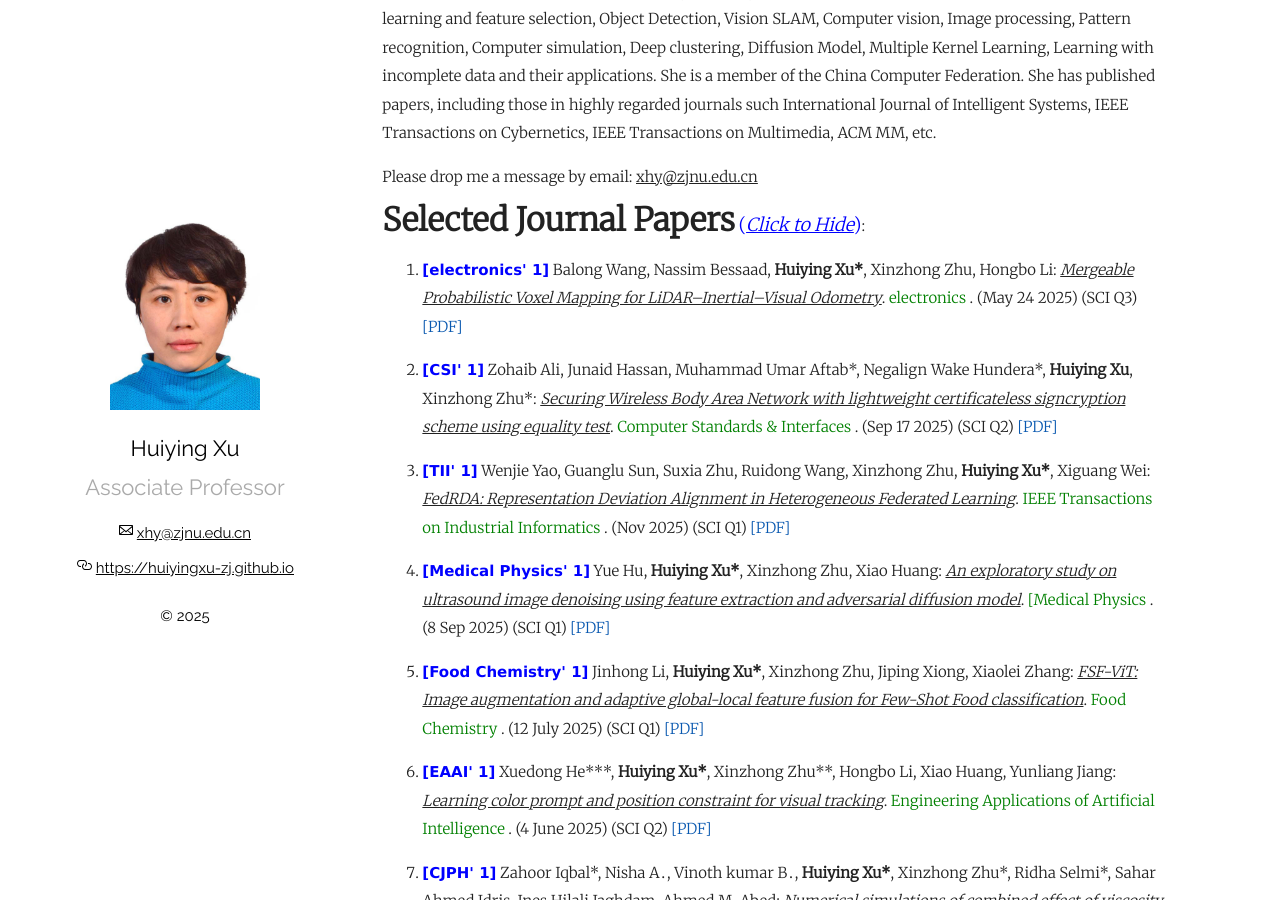
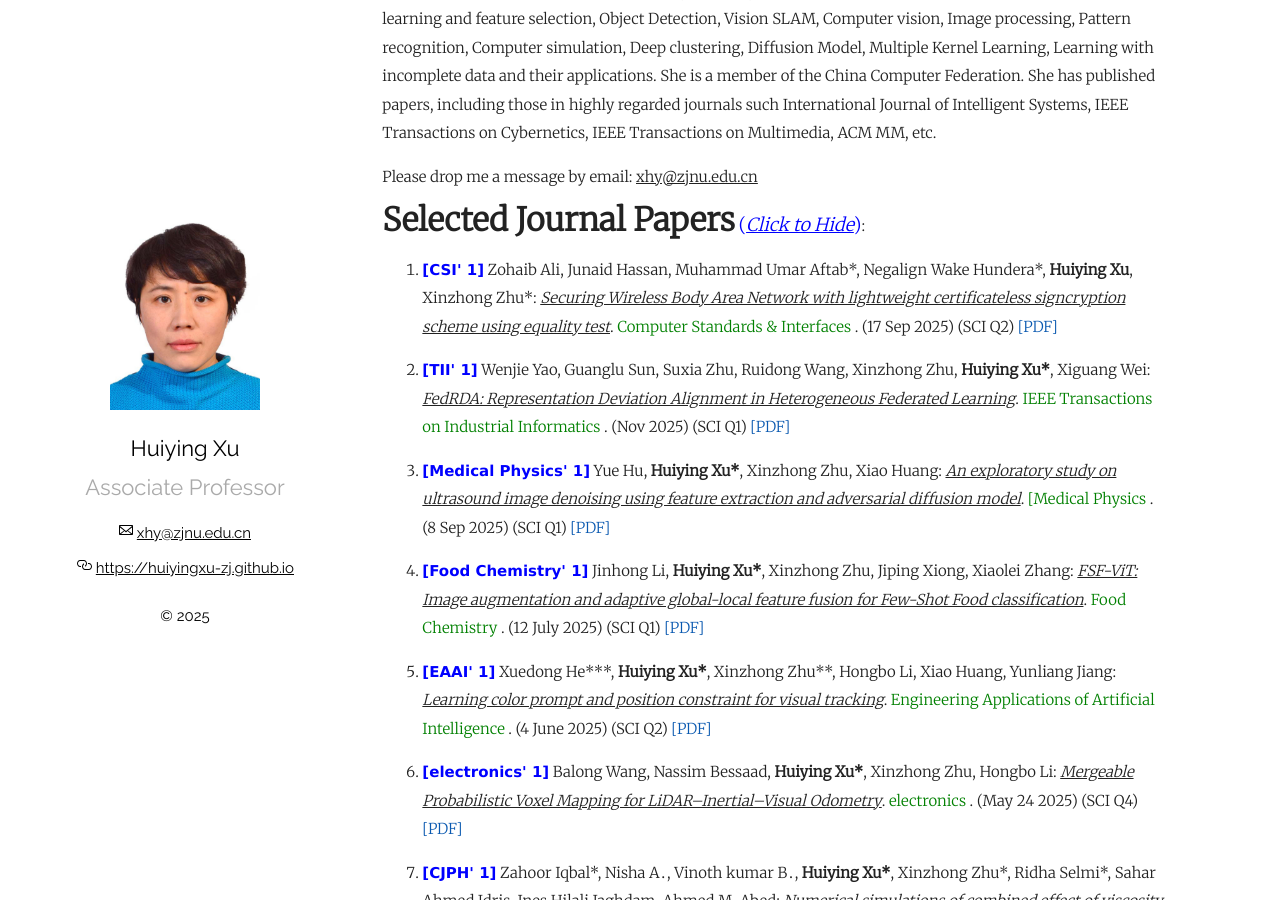
Before and after one commit to xinzhongzhu/huiyingxu-zj.github.io, a Jekyll site: the page built from index.md, in a window 1280 px wide and 900 px high, scrolled down 205 px. Built offline with Jekyll 4.4.1, drawn with Linux system fonts in a browser that asks for light colours; part of the change alters nothing that is shown.

Commit message:
Update index.md

```diff
--- a/index.md
+++ b/index.md
@@ -17,9 +17,7 @@ Please drop me a message by email: <u>xhy@zjnu.edu.cn</u>
   <ol>
 
 
-<p style="margin-top: 8px;"><li><font face="verdana" color="blue"><b>[electronics' 1]</b></font> Balong Wang, Nassim Bessaad, <b>Huiying Xu*</b>, Xinzhong Zhu, Hongbo Li: <i><u>Mergeable Probabilistic Voxel Mapping for LiDAR–Inertial–Visual Odometry</u></i>. <font color="green"> electronics </font> . (May 24 2025) (SCI Q3) <a href = "https://xinzhongzhu.github.io/document/Mergeable Probabilistic Voxel Mapping for LiDAR–Inertial–Visual Odometry.pdf">[PDF]</a></li></p>
-
- <p style="margin-top: 8px;"><li><font face="verdana" color="blue"><b>[CSI' 1]</b></font> Zohaib Ali, Junaid Hassan, Muhammad Umar Aftab*, Negalign Wake Hundera*, <b>Huiying Xu</b>, Xinzhong Zhu*: <i><u>Securing Wireless Body Area Network with lightweight certificateless signcryption scheme using equality test</u></i>. <font color="green"> Computer Standards & Interfaces </font> . (Sep 17 2025) (SCI Q2) <a href = "https://xinzhongzhu.github.io/document/Securing Wireless Body.pdf">[PDF]</a></li></p>
+ <p style="margin-top: 8px;"><li><font face="verdana" color="blue"><b>[CSI' 1]</b></font> Zohaib Ali, Junaid Hassan, Muhammad Umar Aftab*, Negalign Wake Hundera*, <b>Huiying Xu</b>, Xinzhong Zhu*: <i><u>Securing Wireless Body Area Network with lightweight certificateless signcryption scheme using equality test</u></i>. <font color="green"> Computer Standards & Interfaces </font> . (17 Sep 2025) (SCI Q2) <a href = "https://xinzhongzhu.github.io/document/Securing Wireless Body.pdf">[PDF]</a></li></p>
 
 <p style="margin-top: 8px;"><li><font face="verdana" color="blue"><b>[TII' 1]</b></font> Wenjie Yao, Guanglu Sun, Suxia Zhu, Ruidong Wang, Xinzhong Zhu, <b>Huiying Xu*</b>, Xiguang Wei: <i><u>FedRDA: Representation Deviation Alignment in Heterogeneous Federated Learning</u></i>. <font color="green"> IEEE Transactions on Industrial Informatics</font> . (Nov 2025) (SCI Q1) <a href = "https://xinzhongzhu.github.io/document/FedRDA.pdf">[PDF]</a></li></p>
 
@@ -28,6 +26,8 @@ Please drop me a message by email: <u>xhy@zjnu.edu.cn</u>
  <p style="margin-top: 8px;"><li><font face="verdana" color="blue"><b>[Food Chemistry' 1]</b></font> Jinhong Li, <b>Huiying Xu*</b>, Xinzhong Zhu, Jiping Xiong, Xiaolei Zhang: <i><u>FSF-ViT: Image augmentation and adaptive global-local feature fusion for Few-Shot Food classification</u></i>. <font color="green">Food Chemistry</font> . (12 July 2025) (SCI Q1) <a href = "https://xinzhongzhu.github.io/document/FSFViT.pdf">[PDF]</a></li></p>
 
 <p style="margin-top: 8px;"><li><font face="verdana" color="blue"><b>[EAAI' 1]</b></font> Xuedong He***, <b>Huiying Xu*</b>, Xinzhong Zhu**, Hongbo Li, Xiao Huang, Yunliang Jiang: <i><u>Learning color prompt and position constraint for visual tracking</u></i>. <font color="green">Engineering Applications of Artificial Intelligence</font> . (4 June 2025) (SCI Q2) <a href = "https://xinzhongzhu.github.io/document/Learning color prompt.pdf">[PDF]</a></li></p>
+
+<p style="margin-top: 8px;"><li><font face="verdana" color="blue"><b>[electronics' 1]</b></font> Balong Wang, Nassim Bessaad, <b>Huiying Xu*</b>, Xinzhong Zhu, Hongbo Li: <i><u>Mergeable Probabilistic Voxel Mapping for LiDAR–Inertial–Visual Odometry</u></i>. <font color="green"> electronics </font> . (May 24 2025) (SCI Q4) <a href = "https://xinzhongzhu.github.io/document/Mergeable Probabilistic Voxel Mapping for LiDAR–Inertial–Visual Odometry.pdf">[PDF]</a></li></p>
 
  <p style="margin-top: 8px;"><li><font face="verdana" color="blue"><b>[CJPH' 1]</b></font> Zahoor Iqbal*, Nisha A․, Vinoth kumar B․, <b>Huiying Xu*</b>, Xinzhong Zhu*, Ridha Selmi*, Sahar Ahmed Idris, Ines Hilali Jaghdam, Ahmed M. Abed: <i><u>Numerical simulations of combined effect of viscosity variation and magnetohydrodynamic (MHD) characteristics for wide porous slider bearings with exponential film profile</u></i>. <font color="green">Chinese Journal of Physics</font> . (24 March 2025) (SCI Q2) <a href = "https://xinzhongzhu.github.io/document/CJPH2984.pdf">[PDF]</a></li></p>
 
```
